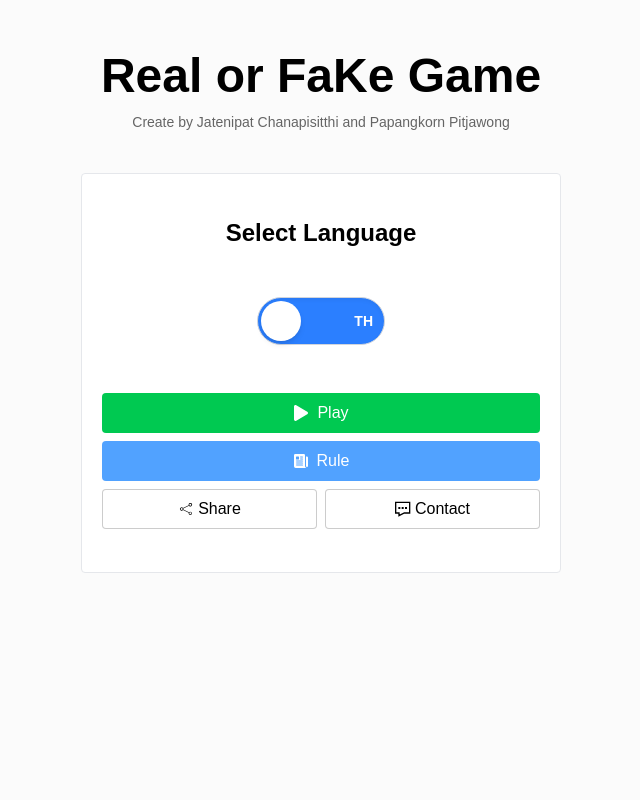
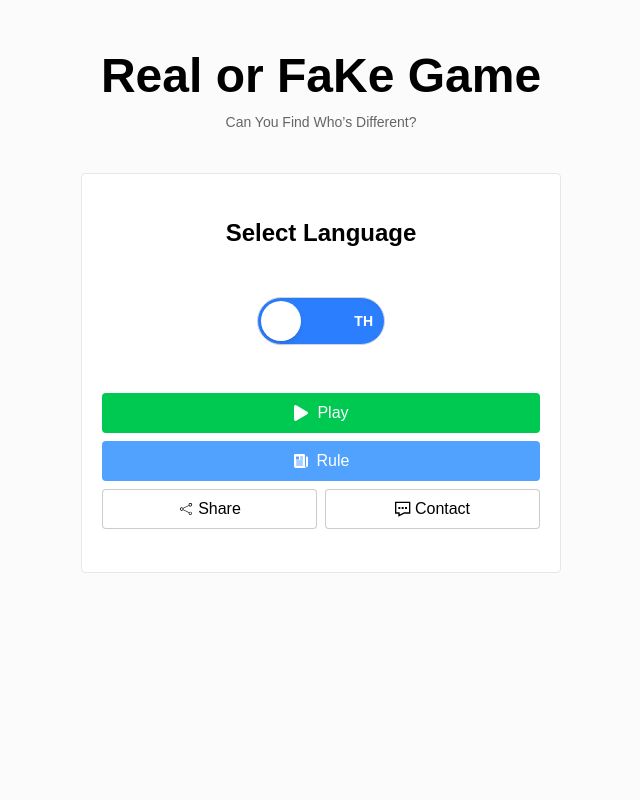
Before and after one commit to JatenipatChanapisitthi/Real-or-FaKe-game, a Next.js app: page / in a window 1280 px wide. Shown: the top 800 px of the page, without its empty margins (319-959 px from the left). Built offline with nearby package versions, Linux system fonts and the light colour scheme.

Commit message:
✨ feat(title): improve title component
- update title description

```diff
--- a/src/components/layout/Title.tsx
+++ b/src/components/layout/Title.tsx
@@ -4,7 +4,7 @@ const Title = () => {
   return (
     <div className='flex flex-col items-center justify-center p-10'>
       <h1 className='text-[34px] md:text-[48px] font-bold text-center'>Real or FaKe Game</h1>
-      <p className='text-[15px] md:text-[14px] text-black/60 text-center '>Create by Jatenipat Chanapisitthi  and  Papangkorn Pitjawong</p>
+      <p className='text-[15px] md:text-[14px] text-black/60 text-center '>Can You Find Who’s Different?</p>
     </div>
   )
 }
```
